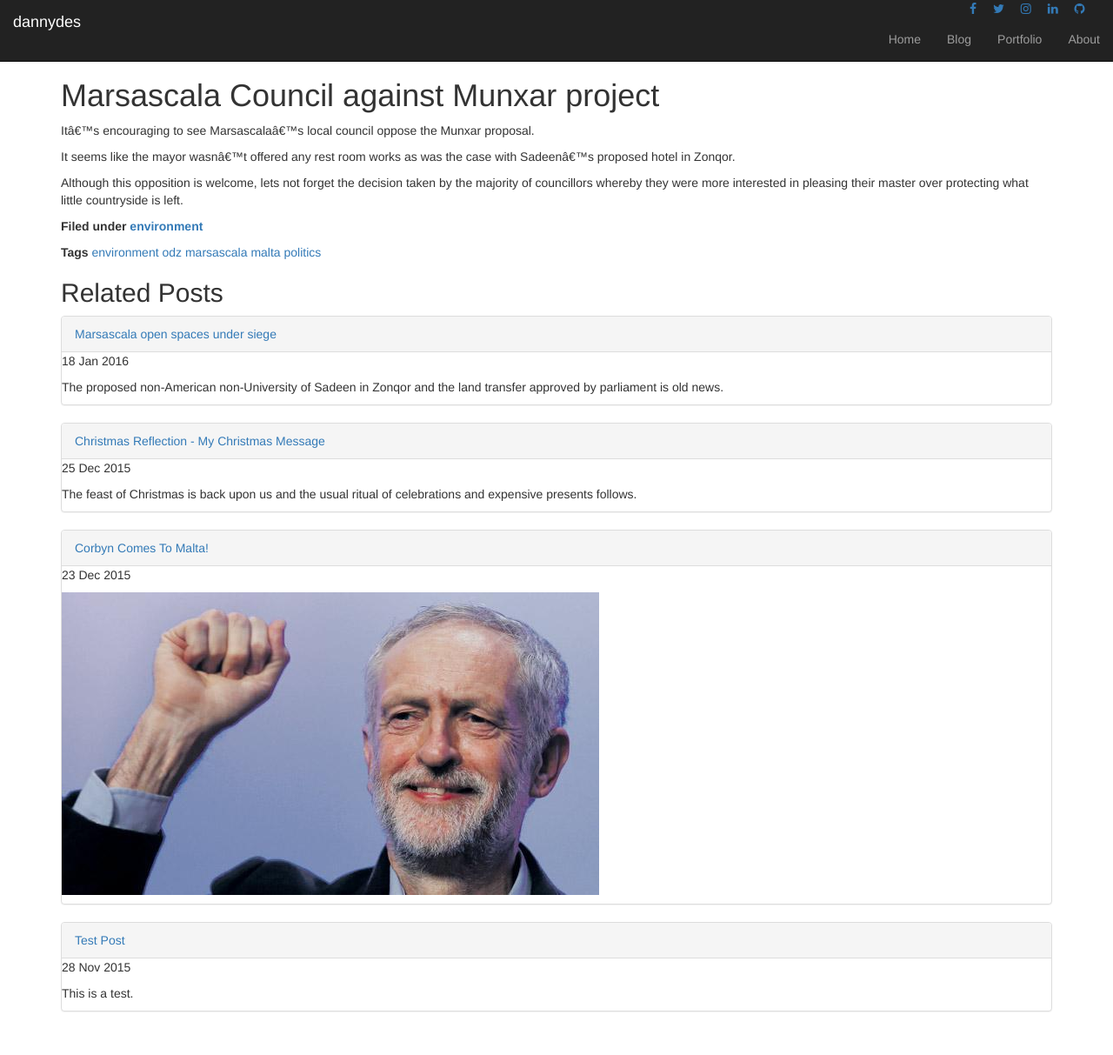
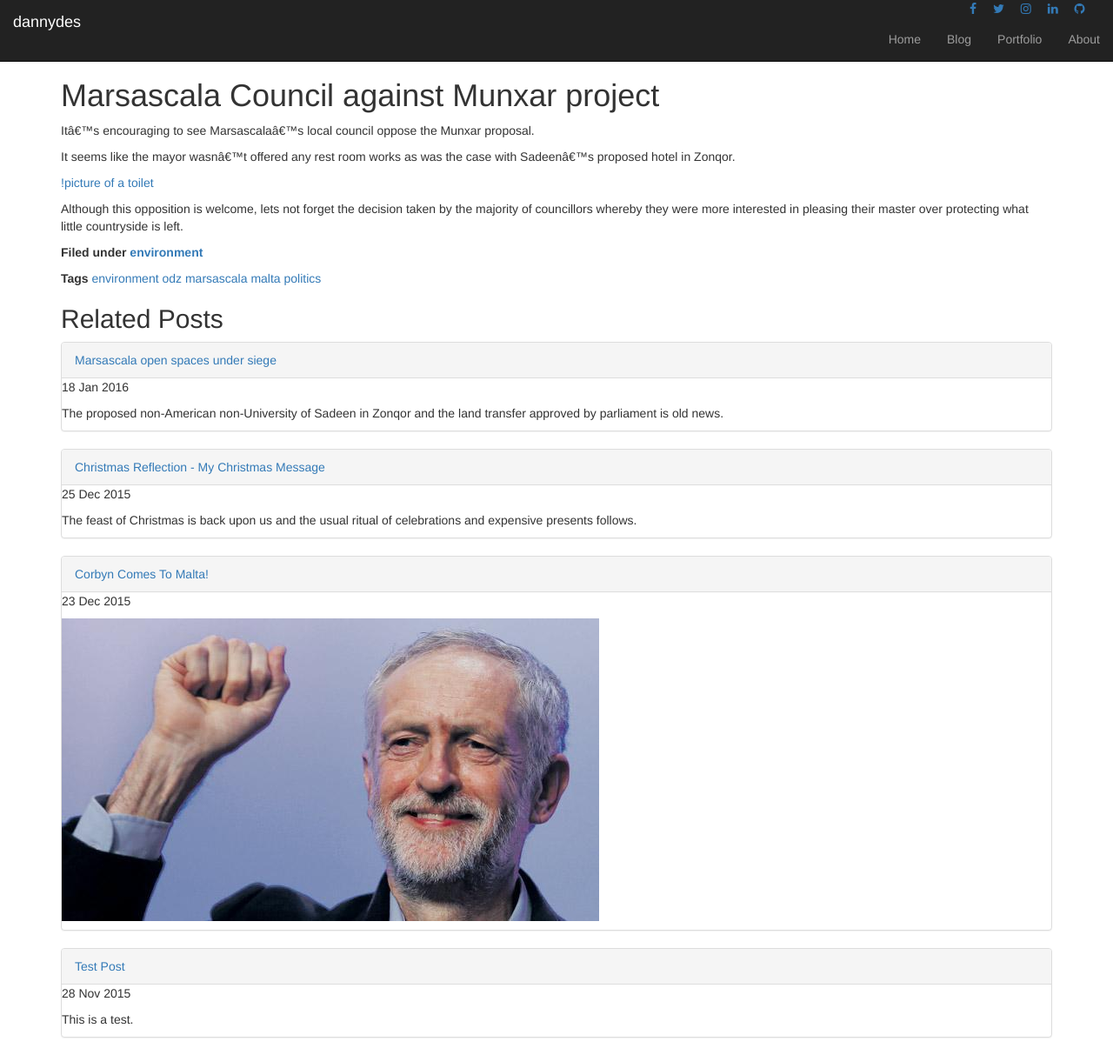
Before and after one commit to dannydes/dannydes.github.io, a Jekyll site: the page built from _posts/2016-1-23-marsascala-council-against-munxar-project.md, in a window 1280 px wide and 1213 px high. Shown: the whole window at 87% size. Built offline with Jekyll 4.4.1, drawn with Linux system fonts in a browser that asks for light colours; nearby versions of some CDN libraries; comment, search, counter and statistics services are not loaded.

Commit message:
add image

```diff
--- a/_posts/2016-1-23-marsascala-council-against-munxar-project.md
+++ b/_posts/2016-1-23-marsascala-council-against-munxar-project.md
@@ -9,5 +9,7 @@
 
 It seems like the mayor wasn't offered any rest room works as was the case with Sadeen's proposed hotel in Zonqor.
 
+[!picture of a toilet]({{ site.url }}/img/033056735688.jpg)
+
 Although this opposition is welcome, lets not forget the decision taken by the majority of councillors whereby they
 were more interested in pleasing their master over protecting what little countryside is left.
```
Also changed, not shown: img/033056735688.jpg (added).
